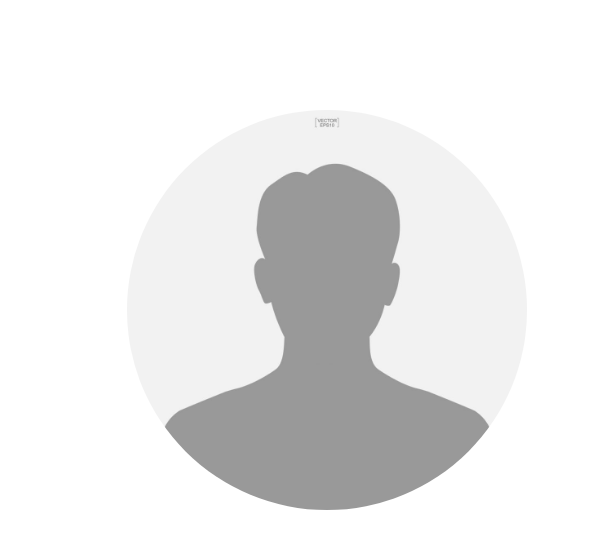
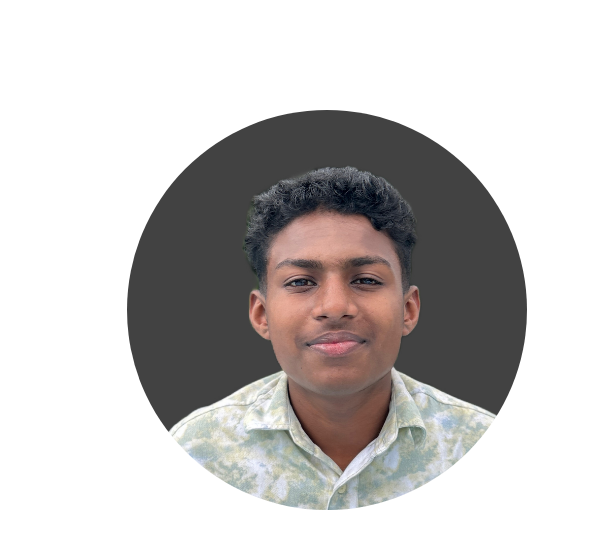
Before and after one commit to joyal35/JoyalJomonDeveloper, a plain HTML site: page index.html in a window 1280 px wide. Shown: the part 174-734 px from the top of the page, 116-720 px from the left. Drawn offline with nearby package versions, Linux system fonts and the light colour scheme.

Commit message:
version 2.3

```diff
--- a/index.html
+++ b/index.html
@@ -46,7 +46,7 @@
       <div class="section-pic-container">
         <img
           class="pic-size"
-          src="./assets/images/sampleprofileimage.jpg"
+          src="./assets/images/IMG_3203.JPEG"
           alt="My picture"
         />
       </div>
--- a/style.css
+++ b/style.css
@@ -163,6 +163,8 @@ section{
 
 .pic-size{
     border-radius: 50%;
+    /* width: 500px;
+    height: 400px; */
 }
 
 .section-pic-container{
```
Also changed, not shown: assets/images/IMG_3203.JPEG (added), assets/images/project-2.png (deleted), assets/images/project-3.png (deleted), assets/images/sampleprofileimage.jpg (deleted).
